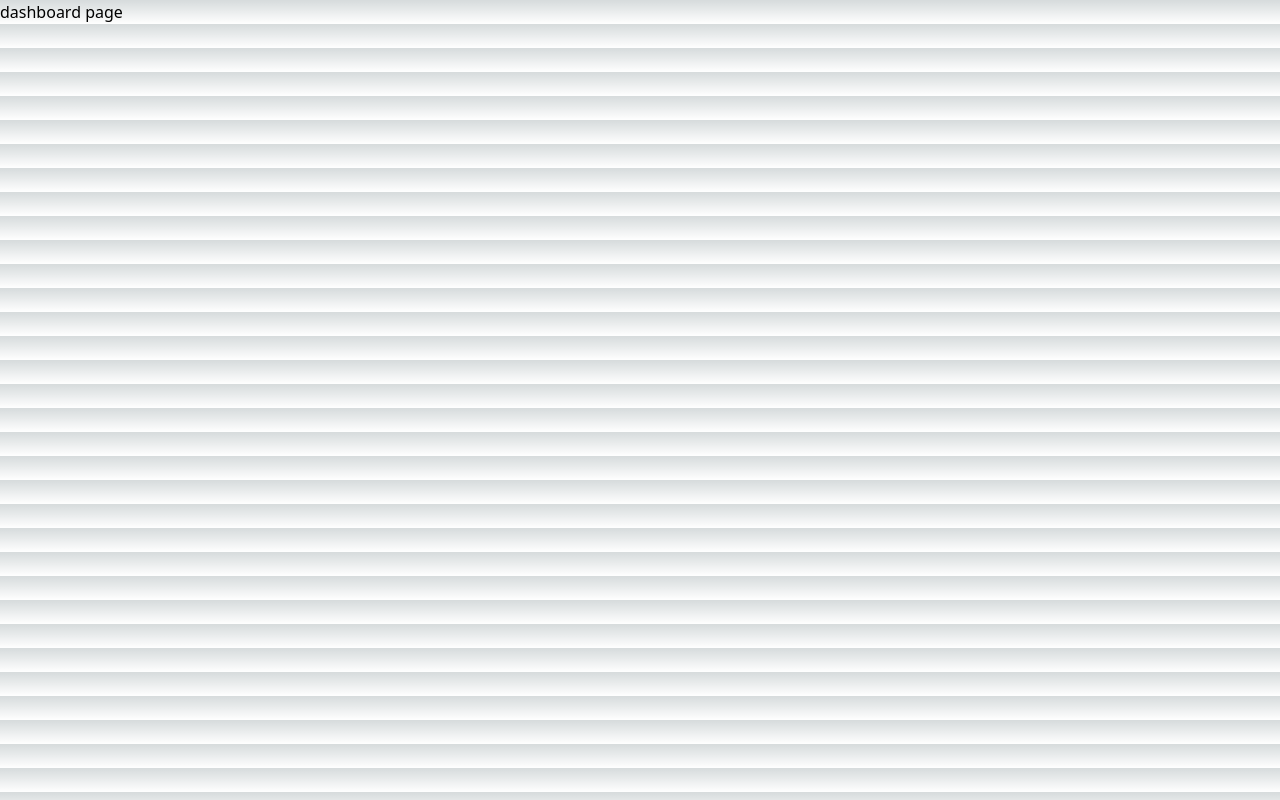
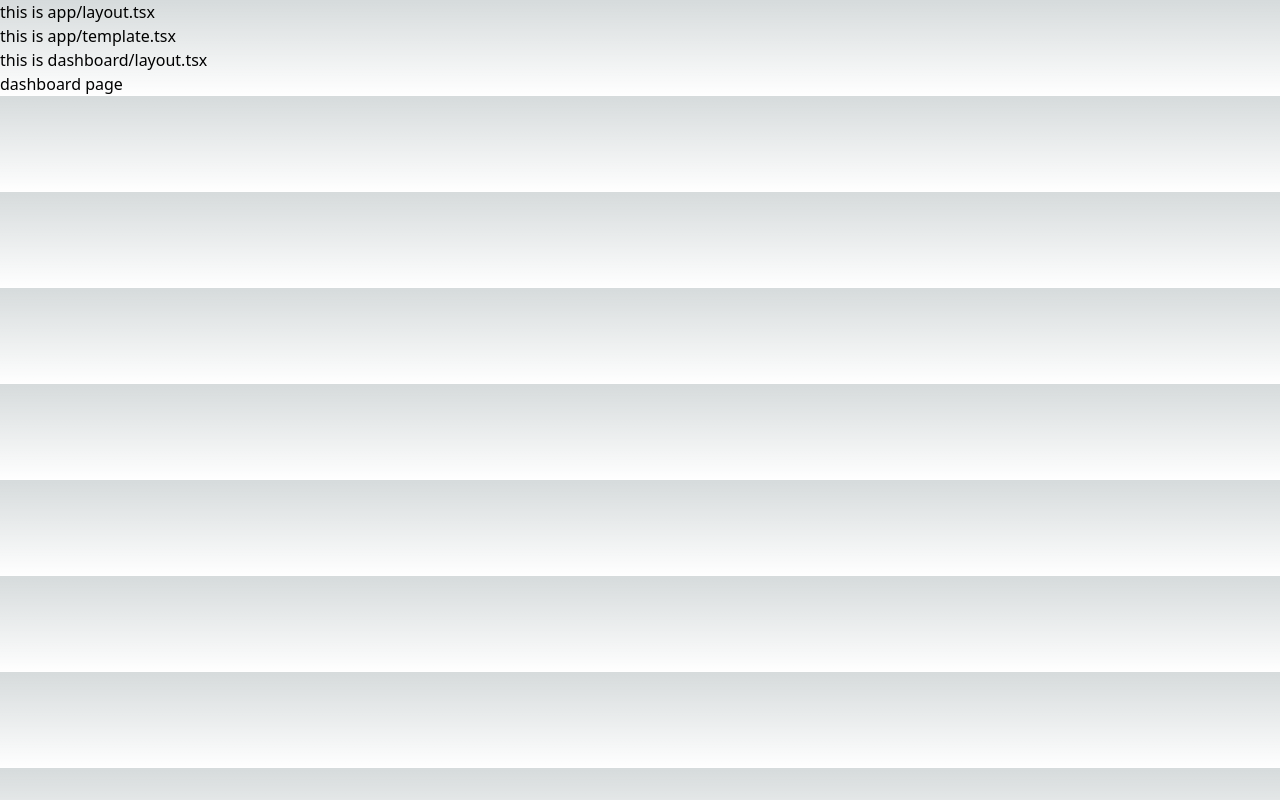
Before and after one commit to noah-00/next-instructions-app-router, a Next.js app: page /dashboard in a window 1280 px wide. Built offline with nearby package versions, Linux system fonts and the light colour scheme.

Commit message:
✨ about layout and template

```diff
--- /dev/null
+++ b/src/app/dashboard/layout.tsx
@@ -0,0 +1,15 @@
+// Layouts defined inside a folder (e.g. app/dashboard/layout.js) apply to specific route segments (e.g. acme.com/dashboard) and render when those segments are active. By default, layouts in the file hierarchy are nested, which means they wrap child layouts via their children prop.
+
+export default function DashboardLayout({
+  children, // will be a page or nested layout
+}: {
+  children: React.ReactNode;
+}) {
+  return (
+    <section>
+      {/* Include shared UI here e.g. a header or sidebar */}
+      this is dashboard/layout.tsx
+      {children}
+    </section>
+  );
+}
--- /dev/null
+++ b/src/app/dashboard/settings/layout.tsx
@@ -0,0 +1,13 @@
+export default function DashboardLayout({
+  children, // will be a page or nested layout
+}: {
+  children: React.ReactNode;
+}) {
+  return (
+    <section>
+      {/* Include shared UI here e.g. a header or sidebar */}
+      this is dashboard/settings/layout.tsx
+      {children}
+    </section>
+  );
+}
--- a/src/app/layout.tsx
+++ b/src/app/layout.tsx
@@ -1,4 +1,6 @@
 // layout.tsx and page.tsx file. These will be rendered when the user visits the root of your application (/).
+// The app directory must include a root layout.
+// The root layout must define <html> and <body> tags since Next.js does not automatically create them.
 
 import "./globals.css";
 
@@ -9,7 +11,10 @@ export default function RootLayout({
 }) {
   return (
     <html lang="en">
-      <body>{children}</body>
+      <body>
+        this is app/layout.tsx
+        {children}
+      </body>
     </html>
   );
 }
--- /dev/null
+++ b/src/app/template.tsx
@@ -0,0 +1,15 @@
+export default function Template({ children }: { children: React.ReactNode }) {
+  return (
+    <div>
+      this is app/template.tsx
+      {children}
+    </div>
+  );
+}
+
+// template.tsx is like tihs
+// <Layout>
+//  <Template key={routeParam}>{children}</Template>
+// </Layout>
+
+// if you want to use useEffect or useState or css animation, you can use template.tsx.
```
